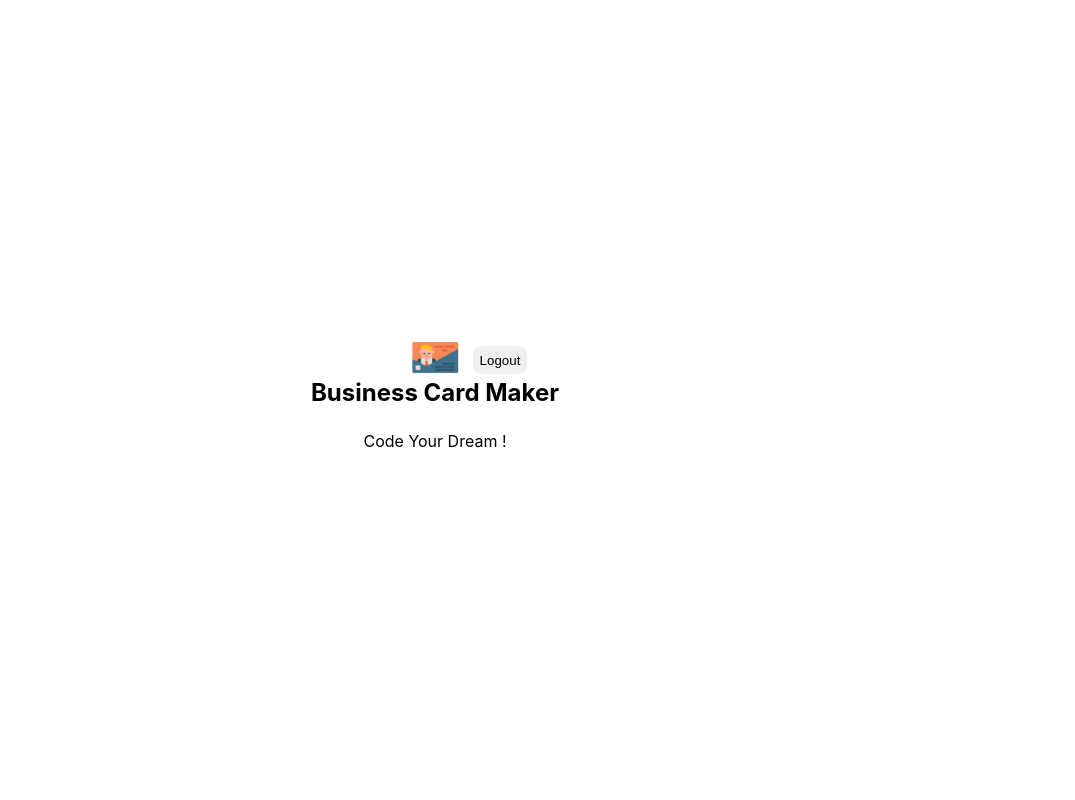
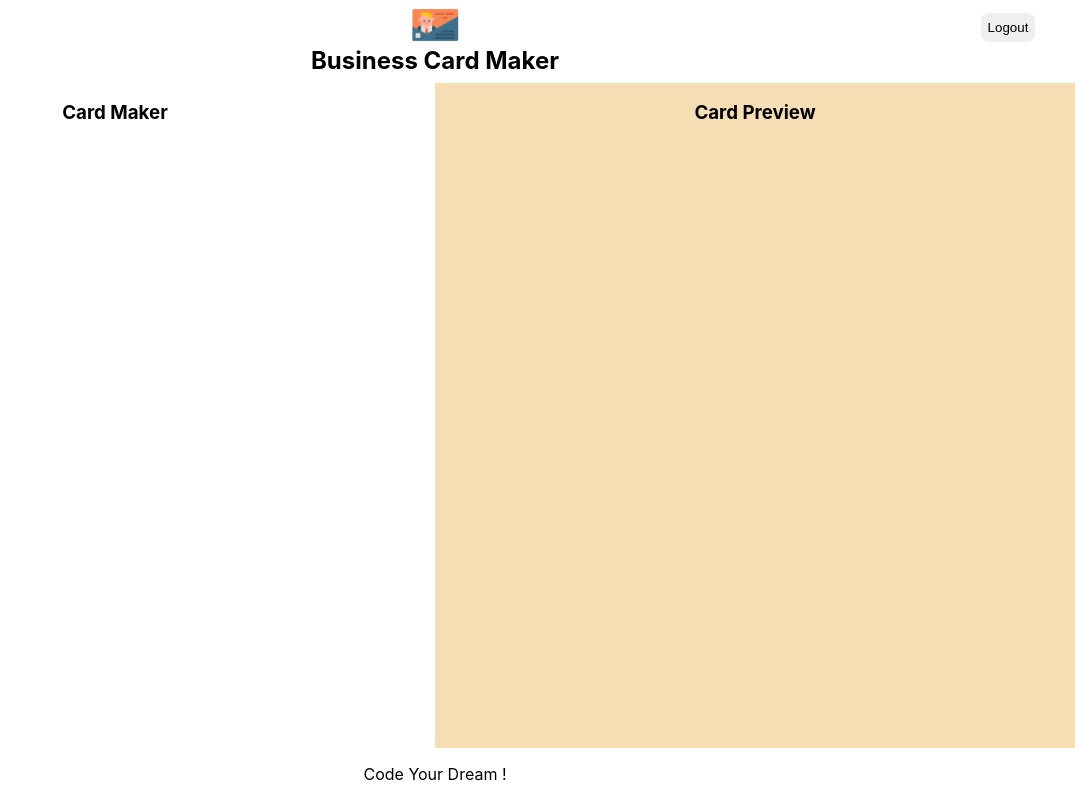
Before and after one commit to stillgood96/card-maker, a React (Create React App) app: page /maker in a window 1280 px wide. Shown: the whole page, without its empty margins (205-1280 px from the left). Built offline with nearby package versions, Linux system fonts and the light colour scheme; no server answers; sample sign-in values are in the browser's storage.

Commit message:
add editor and preview layout

```diff
--- /dev/null
+++ b/src/components/editor/editor.jsx
@@ -0,0 +1,10 @@
+import React from "react";
+import styles from "./editor.module.css";
+
+const Editor = (props) => (
+  <section className={styles.editor}>
+    <h1 className={styles.title}>Card Maker</h1>
+  </section>
+);
+
+export default Editor;
--- /dev/null
+++ b/src/components/editor/editor.module.css
@@ -0,0 +1,12 @@
+@value makerGreen from "../../common/colors.css";
+
+.editor {
+  flex-basis: 50%;
+}
+
+.title {
+  width: 100%;
+  text-align: center;
+  margin-bottom: 1em;
+  color: makerGreen;
+}
--- a/src/components/maker/maker.jsx
+++ b/src/components/maker/maker.jsx
@@ -1,7 +1,9 @@
 import React, { useEffect } from "react";
 import { useHistory } from "react-router";
+import Editor from "../editor/editor";
 import Footer from "../footer/footer";
 import Header from "../header/header";
+import Preview from "../preview/preview";
 import styles from "./maker.module.css";
 
 const Maker = ({ authService }) => {
@@ -22,6 +24,10 @@
   return (
     <section className={styles.maker}>
       <Header onLogout={onLogout} />
+      <div className={styles.container}>
+        <Editor />
+        <Preview />
+      </div>
       <Footer />
     </section>
   );
--- a/src/components/maker/maker.module.css
+++ b/src/components/maker/maker.module.css
@@ -0,0 +1,19 @@
+@value mediaQuery from "../../common/size.css";
+
+.maker {
+  width: 100%;
+  height: 100vh;
+  display: flex;
+  flex-direction: column;
+}
+
+.container {
+  display: flex;
+  flex: 1;
+}
+
+@media screen and (max-width: mediaQuery) {
+  .container {
+    flex-direction: column;
+  }
+}
--- /dev/null
+++ b/src/components/preview/preview.jsx
@@ -0,0 +1,10 @@
+import React from "react";
+import styles from "./preview.module.css";
+
+const Preview = (props) => (
+  <section className={styles.preview}>
+    <h1 className={styles.title}>Card Preview</h1>
+  </section>
+);
+
+export default Preview;
--- /dev/null
+++ b/src/components/preview/preview.module.css
@@ -0,0 +1,13 @@
+@value makerGreen from "../../common/colors.css";
+
+.preview {
+  flex-basis: 50%;
+  background-color: wheat;
+}
+
+.title {
+  width: 100%;
+  text-align: center;
+  margin-bottom: 1em;
+  color: makerGreen;
+}
```
